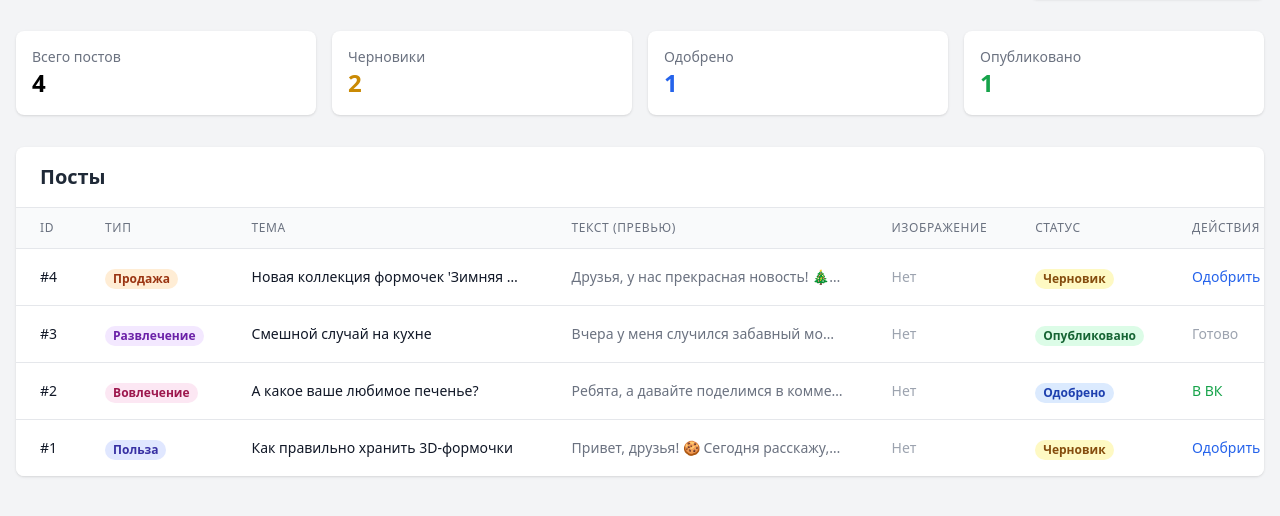
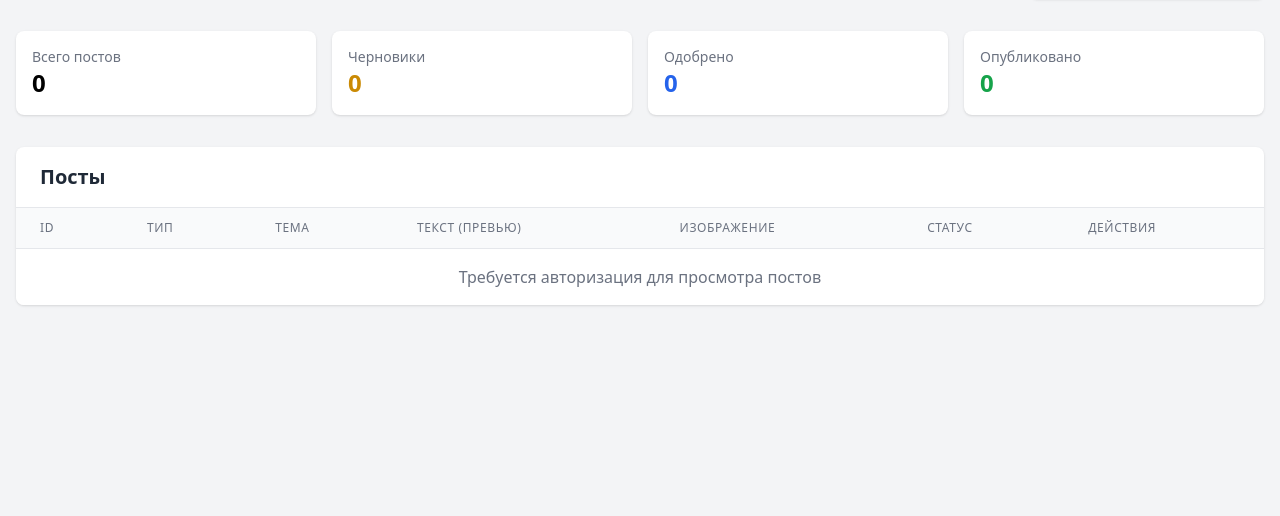
Before and after one commit to BArsen7/kontent-zavod, a FastAPI app: page / in a window 1280 px wide. Shown: the part 69-585 px from the top of the page. Run offline with FastAPI, Linux system fonts and the light colour scheme; data comes from the database, SQL or seed files in the repository; some libraries are stand-ins or nearby versions.

Commit message:
Fix unauthorized access to posts table on homepage
- Update index.html to hide posts table and stats when user is not logged in via VK, showing "Authorization required" message instead
- Modify JavaScript logic to clear posts table and reset statistics upon logout or failed authentication
- Ensure posts are only loaded after successful VK authorization
- Update README.md with corrected login flow description explaining posts visibility requires authentication

```diff
--- a/web/templates/index.html
+++ b/web/templates/index.html
@@ -329,6 +329,8 @@
                         <a href="/logout" class="text-sm text-red-600 hover:text-red-800">Выйти</a>
                     </div>
                 `;
+                // Загружаем посты только после авторизации
+                loadPosts();
             } else {
                 authBlock.innerHTML = `
                     <a href="/auth/vk" class="bg-blue-600 hover:bg-blue-700 text-white text-sm font-semibold py-2 px-4 rounded-md shadow transition duration-200 flex items-center">
@@ -336,6 +338,13 @@
                         Войти через ВКонтакте
                     </a>
                 `;
+                // Очищаем таблицу постов для неавторизованных
+                document.getElementById('postsTableBody').innerHTML = `<tr><td colspan="7" class="px-6 py-4 text-center text-gray-500">Требуется авторизация для просмотра постов</td></tr>`;
+                // Очищаем статистику
+                document.getElementById('stat-total').textContent = '0';
+                document.getElementById('stat-draft').textContent = '0';
+                document.getElementById('stat-approved').textContent = '0';
+                document.getElementById('stat-published').textContent = '0';
             }
         }
 
@@ -444,7 +453,7 @@
         // Инициализация
         document.addEventListener('DOMContentLoaded', () => {
             loadUserInfo();
-            loadPosts();
+            // Посты не загружаем до авторизации
         });
     </script>
 </body>
```
Also changed, not shown: README.md, 1 other file.
